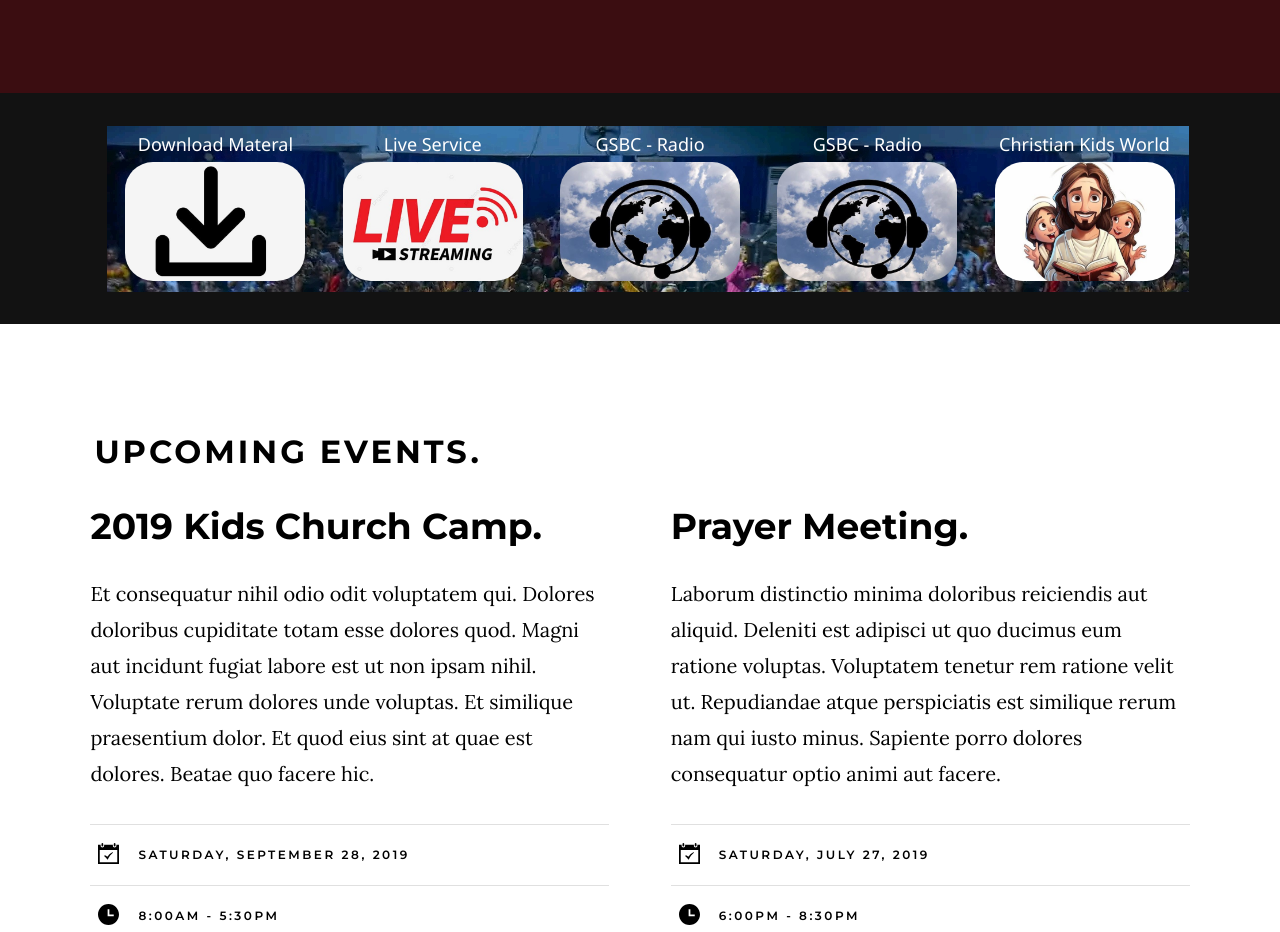
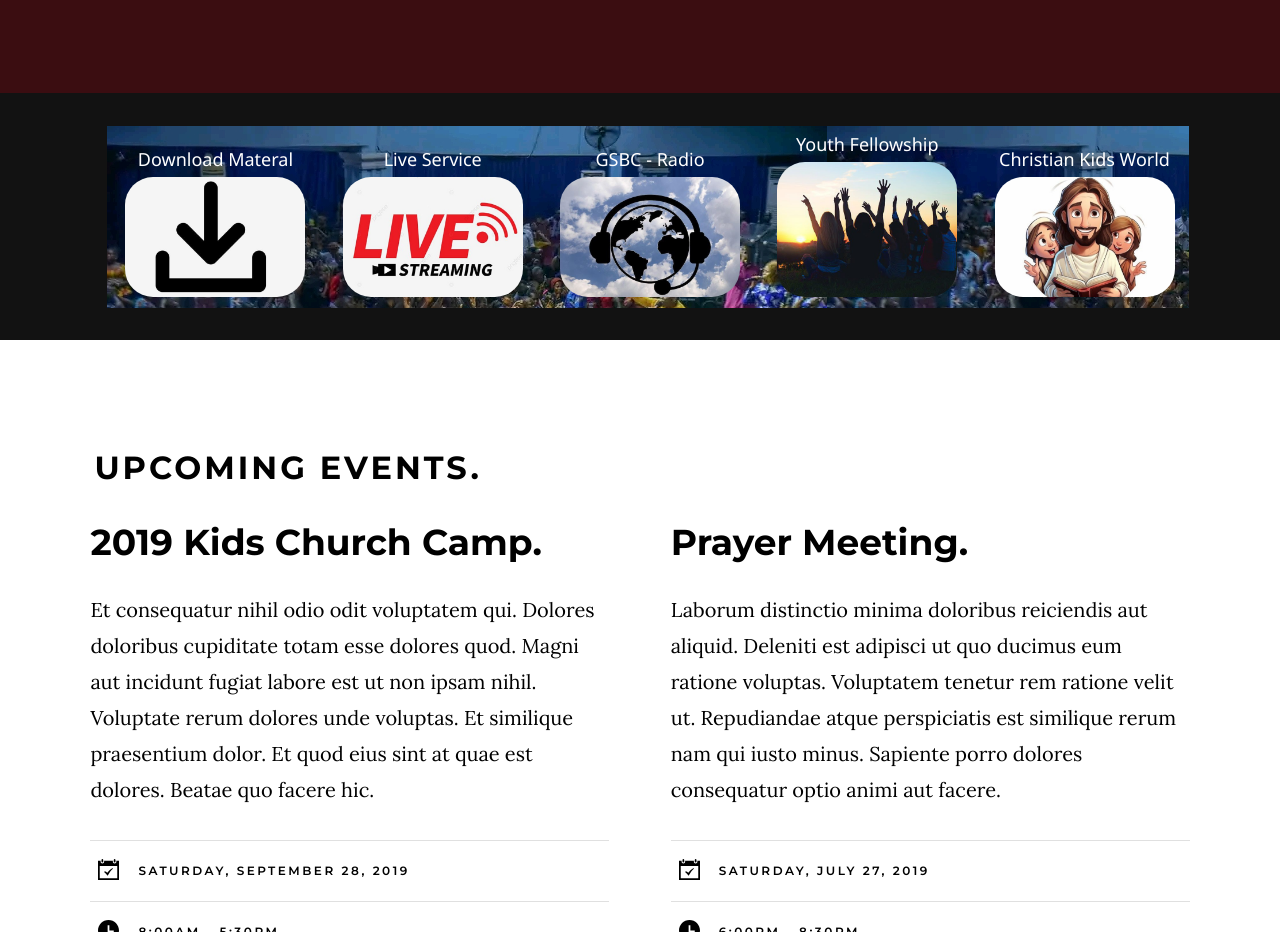
Before and after one commit to glifenig/GSBC, a plain HTML site: page index.html in a window 1280 px wide. Shown: the part 1940-2872 px from the top of the page. Drawn offline with nearby package versions, Linux system fonts and the light colour scheme; files whose address does not match are found by name.

Commit message:
Update index.html

```diff
--- a/index.html
+++ b/index.html
@@ -205,8 +205,8 @@
 <li class="stream-list__item">
                     <a href="#0" title="">
                         <center><Span style="font-family: 'Segoe UI', Tahoma, Geneva, Verdana, sans-serif ;font-size: large
-                            ; color: white; text-align: center;">GSBC - Radio</Span></center>
-                        <img  class="stream-list__text" src="images/stream (1).jpg" width="180px" alt="">
+                            ; color: white; text-align: center;">Youth Fellowship</Span></center>
+                        <img  class="stream-list__text" src="images/youth fellowship.jpg" width="180px" alt="">
                     </a>
                 </li>
 
```
